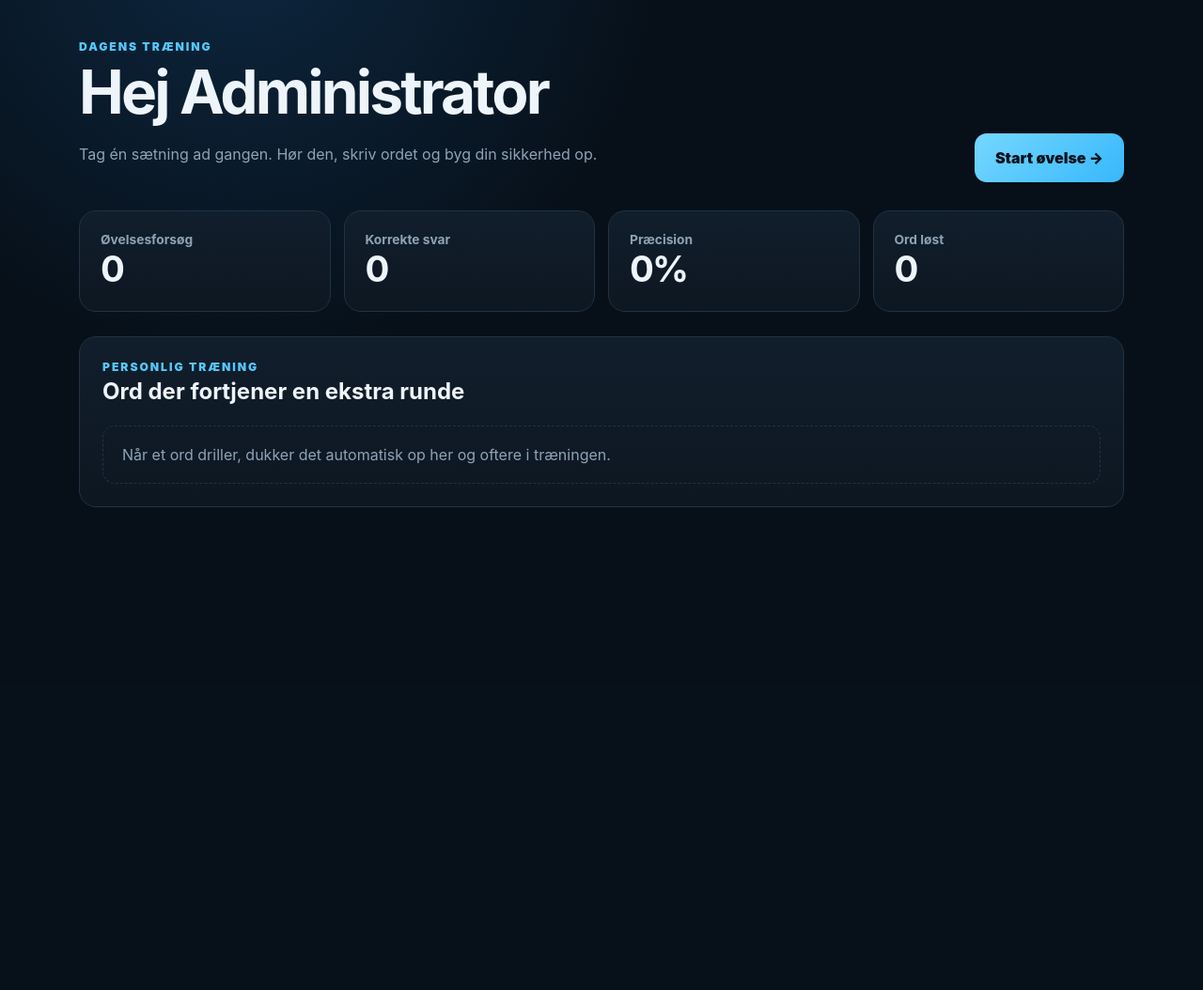
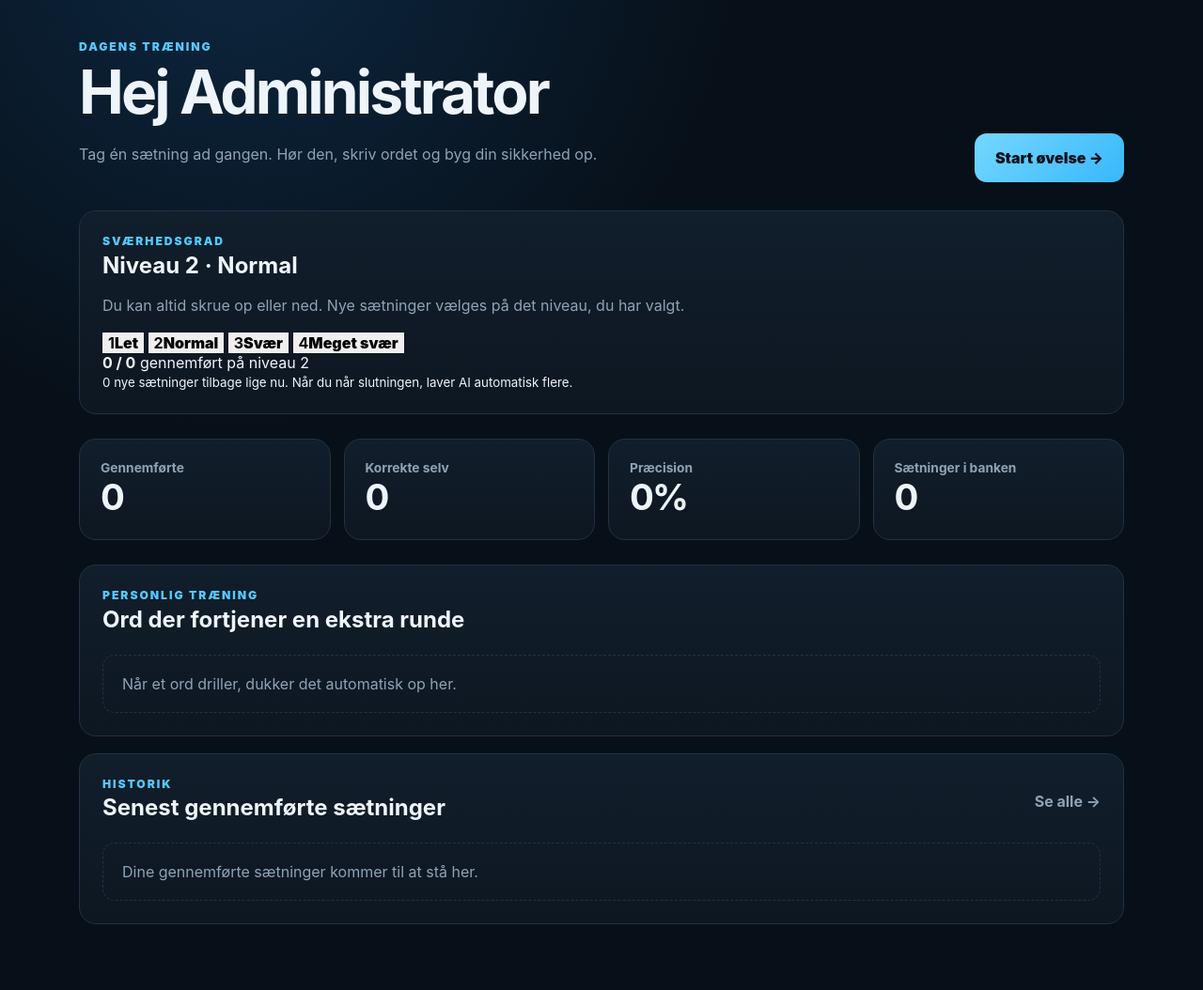
Before and after one commit to flr45/Racher-Homelab, a Flask app: page /dashboard in a window 1280 px wide. Shown: the part 72-1126 px from the top of the page at 94% size. Before the commit the page ends 612 px from the top, so only its background shows below. Run offline with Flask 3, Linux system fonts and the light colour scheme; the visitor is signed in with stand-in values (Sample User, id 1); data comes from the database, SQL or seed files in the repository; data that the repository does not hold is empty.

Commit message:
Add difficulty controls and completion history

```diff
--- a/apps/ordberedskab/templates/dashboard.html
+++ b/apps/ordberedskab/templates/dashboard.html
@@ -10,23 +10,76 @@
   <a class="primary big" href="{{ url_for('practice') }}">Start øvelse →</a>
 </section>
 
+<section class="level-panel panel">
+  <div>
+    <div class="eyebrow">SVÆRHEDSGRAD</div>
+    <h2>Niveau {{ difficulty }} · {{ difficulty_labels[difficulty] }}</h2>
+    <p>Du kan altid skrue op eller ned. Nye sætninger vælges på det niveau, du har valgt.</p>
+  </div>
+  <form method="post" action="{{ url_for('set_difficulty') }}" class="difficulty-form">
+    {% for level,label in difficulty_labels.items() %}
+      <button type="submit" name="difficulty" value="{{ level }}" class="difficulty-choice {{ 'active' if level == difficulty else '' }}">
+        <strong>{{ level }}</strong>
+        <span>{{ label }}</span>
+      </button>
+    {% endfor %}
+  </form>
+  <div class="level-progress">
+    <div>
+      <b>{{ completed_level }} / {{ available_level }}</b>
+      <span>gennemført på niveau {{ difficulty }}</span>
+    </div>
+    <div class="progress-track"><span style="width: {{ ((completed_level / available_level * 100) if available_level else 0)|round }}%"></span></div>
+    <small>{{ remaining_level }} nye sætninger tilbage lige nu. Når du når slutningen, laver AI automatisk flere.</small>
+  </div>
+</section>
+
 <section class="stats-grid">
-  <article class="stat"><span>Øvelsesforsøg</span><strong>{{ total }}</strong></article>
-  <article class="stat"><span>Korrekte svar</span><strong>{{ correct }}</strong></article>
+  <article class="stat"><span>Gennemførte</span><strong>{{ completed_count }}</strong></article>
+  <article class="stat"><span>Korrekte selv</span><strong>{{ learned }}</strong></article>
   <article class="stat"><span>Præcision</span><strong>{{ accuracy }}%</strong></article>
-  <article class="stat"><span>Ord løst</span><strong>{{ learned }}</strong></article>
+  <article class="stat"><span>Sætninger i banken</span><strong>{{ bank_total }}</strong></article>
 </section>
 
 <section class="panel">
-  <div class="panel-head"><div><div class="eyebrow">PERSONLIG TRÆNING</div><h2>Ord der fortjener en ekstra runde</h2></div></div>
+  <div class="panel-head">
+    <div><div class="eyebrow">PERSONLIG TRÆNING</div><h2>Ord der fortjener en ekstra runde</h2></div>
+  </div>
   {% if problem_words %}
     <div class="word-list">
       {% for word in problem_words %}
-        <div class="word-row"><b>{{ word['answer'] }}</b><span>{{ word['category'] }}</span><small>{{ word['wrong_count'] }} fejl · {{ word['correct_count'] }} rigtige</small></div>
+        <div class="word-row">
+          <b>{{ word['answer'] }}</b>
+          <span>{{ word['category'] }} · Niveau {{ word['difficulty'] }}</span>
+          <small>{{ word['wrong_count'] }} fejl · {{ word['correct_count'] }} rigtige</small>
+        </div>
       {% endfor %}
     </div>
   {% else %}
-    <div class="empty">Når et ord driller, dukker det automatisk op her og oftere i træningen.</div>
+    <div class="empty">Når et ord driller, dukker det automatisk op her.</div>
+  {% endif %}
+</section>
+
+<section class="panel">
+  <div class="panel-head">
+    <div><div class="eyebrow">HISTORIK</div><h2>Senest gennemførte sætninger</h2></div>
+    <a class="quiet-link" href="{{ url_for('completed') }}">Se alle →</a>
+  </div>
+  {% if completed_recent %}
+    <div class="completed-list">
+      {% for row in completed_recent %}
+        <div class="completed-row">
+          <div class="completion-icon {{ row['result'] }}">{{ '✓' if row['result'] == 'correct' else '→' }}</div>
+          <div class="completion-text">
+            <b>{{ row['sentence'].replace('______', row['answer']) }}</b>
+            <small>{{ row['category'] }} · Niveau {{ row['difficulty'] }} · {{ 'Korrekt' if row['result'] == 'correct' else 'Svar vist efter 2 forsøg' }}</small>
+          </div>
+          <span class="completion-answer">{{ row['answer'] }}</span>
+        </div>
+      {% endfor %}
+    </div>
+  {% else %}
+    <div class="empty">Dine gennemførte sætninger kommer til at stå her.</div>
   {% endif %}
 </section>
 {% endblock %}
```
